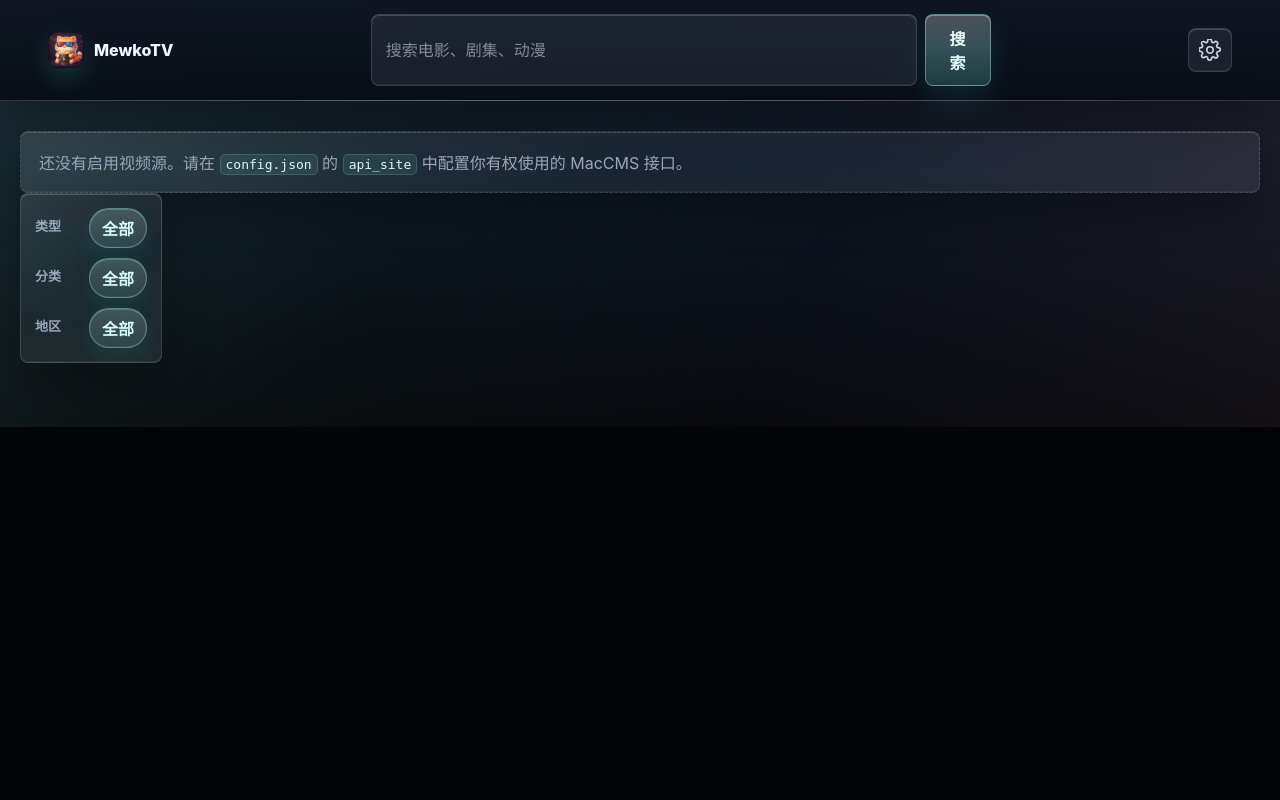
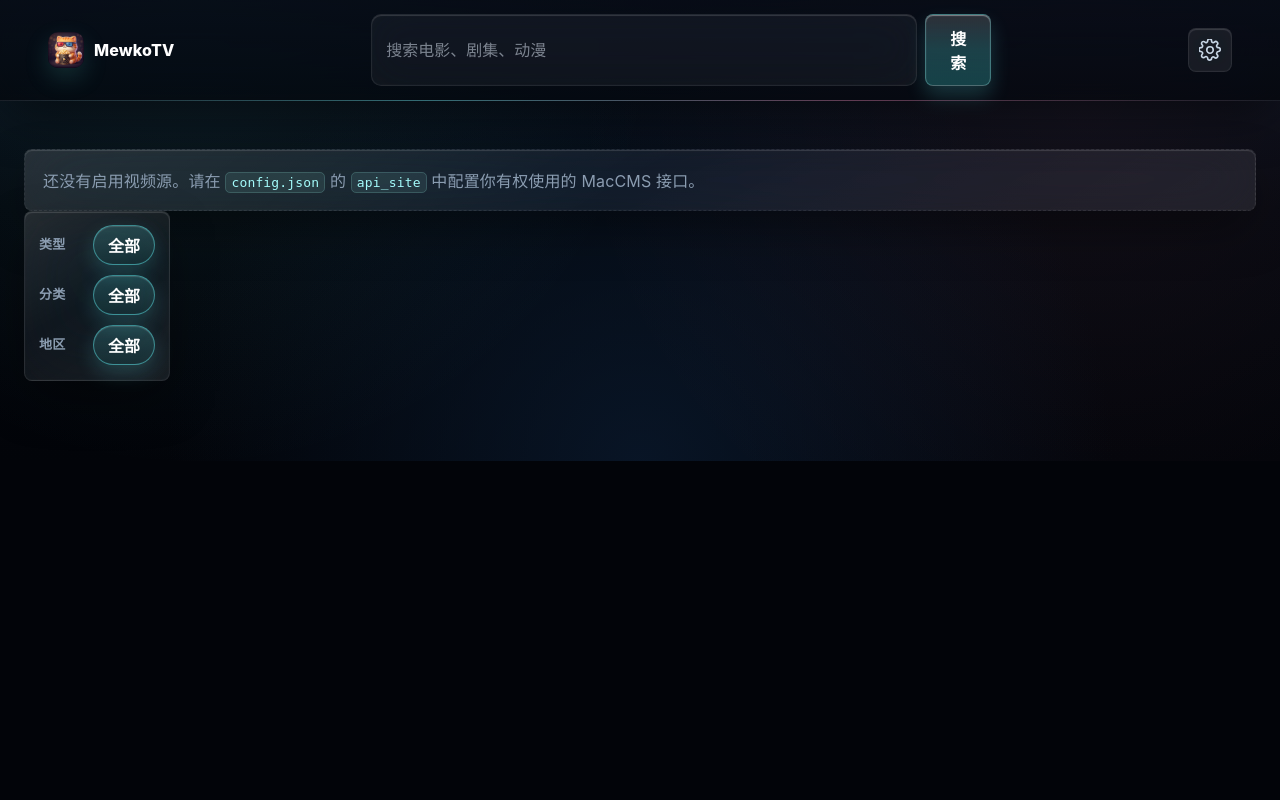
Before and after one commit to RikkaLzw/Leeup_TV, a Python web app: template templates/index.html in a window 1280 px wide. Run offline with Jinja, Linux system fonts and the light colour scheme; the template is opened without the code that fills it, so the values that code supplies are empty.

Commit message:
style: enhance UI aesthetics with premium glassmorphism and layout optimizations

```diff
--- a/static/css/app.css
+++ b/static/css/app.css
@@ -1,26 +1,28 @@
 :root {
   color-scheme: dark;
-  --bg: #080c14;
-  --bg-deep: #030407;
-  --surface: rgba(246, 250, 255, 0.105);
-  --surface-soft: rgba(246, 250, 255, 0.064);
-  --surface-strong: rgba(246, 250, 255, 0.17);
-  --surface-ink: rgba(5, 9, 15, 0.74);
-  --ink: #f2f7fb;
-  --muted: #98a9ba;
-  --muted-strong: #cbd7e3;
-  --line: rgba(235, 246, 255, 0.14);
-  --line-strong: rgba(235, 246, 255, 0.25);
-  --accent: #8adbd2;
-  --accent-strong: #d7fffa;
-  --accent-ink: #071719;
-  --rose: #d88eaf;
-  --gold: #dbc37d;
-  --warm: #e79b7b;
-  --shadow: 0 30px 80px rgba(0, 0, 0, 0.48), 0 10px 30px rgba(38, 146, 152, 0.08);
-  --shadow-soft: 0 18px 46px rgba(0, 0, 0, 0.32);
-  --glass-blur: blur(22px) saturate(128%);
-  --inner-glow: inset 0 1px 0 rgba(255, 255, 255, 0.18), inset 0 -1px 0 rgba(255, 255, 255, 0.055);
+  --bg: #070b14;
+  --bg-deep: #020409;
+  --surface: rgba(255, 255, 255, 0.06);
+  --surface-soft: rgba(255, 255, 255, 0.03);
+  --surface-strong: rgba(255, 255, 255, 0.12);
+  --surface-ink: rgba(5, 9, 15, 0.85);
+  --ink: #ffffff;
+  --muted: #8b9db1;
+  --muted-strong: #c8d6e5;
+  --line: rgba(255, 255, 255, 0.08);
+  --line-strong: rgba(255, 255, 255, 0.16);
+  --accent: #5ce1e6;
+  --accent-strong: #a4fbfb;
+  --accent-ink: #001214;
+  --rose: #ff7eb3;
+  --gold: #f2c94c;
+  --warm: #ff9a9e;
+  --shadow: 0 40px 100px -10px rgba(0, 0, 0, 0.7), 0 20px 40px -15px rgba(92, 225, 230, 0.15);
+  --shadow-soft: 0 20px 50px -10px rgba(0, 0, 0, 0.5);
+  --glass-blur: blur(30px) saturate(150%);
+  --inner-glow: inset 0 1px 1px rgba(255, 255, 255, 0.15), inset 0 -1px 1px rgba(255, 255, 255, 0.02);
+  --transition-bezier: cubic-bezier(0.25, 1, 0.2, 1);
+  --transition-elastic: cubic-bezier(0.34, 1.56, 0.64, 1);
 }
 
 * {
@@ -38,13 +40,14 @@ body {
   margin: 0;
   overflow-x: hidden;
   background:
-    linear-gradient(118deg, rgba(138, 219, 210, 0.13) 0%, rgba(138, 219, 210, 0.045) 34%, transparent 64%),
-    linear-gradient(248deg, rgba(216, 142, 175, 0.095) 0%, rgba(96, 95, 138, 0.07) 38%, transparent 72%),
-    linear-gradient(180deg, #111926 0%, #07101a 42%, #030407 100%);
+    radial-gradient(circle at 15% 0%, rgba(92, 225, 230, 0.08) 0%, transparent 40%),
+    radial-gradient(circle at 85% 20%, rgba(255, 126, 179, 0.06) 0%, transparent 45%),
+    radial-gradient(circle at 50% 100%, rgba(10, 25, 45, 0.8) 0%, transparent 60%),
+    linear-gradient(180deg, #09121f 0%, #04080e 45%, #020409 100%);
   background-color: var(--bg-deep);
   color: var(--ink);
-  font-family: Inter, ui-sans-serif, system-ui, -apple-system, BlinkMacSystemFont, "Segoe UI", sans-serif;
-  letter-spacing: 0;
+  font-family: "Inter", "Outfit", system-ui, -apple-system, sans-serif;
+  letter-spacing: 0.01em;
   text-rendering: optimizeLegibility;
   -webkit-font-smoothing: antialiased;
 }
@@ -87,11 +90,9 @@ input::placeholder {
   gap: 20px;
   align-items: center;
   padding: 14px clamp(16px, 4vw, 48px);
-  background:
-    linear-gradient(180deg, rgba(16, 24, 36, 0.78), rgba(7, 12, 21, 0.7)),
-    rgba(6, 10, 17, 0.66);
+  background: linear-gradient(180deg, rgba(7, 11, 20, 0.85), rgba(4, 7, 12, 0.75));
   border-bottom: 1px solid var(--line);
-  box-shadow: 0 16px 46px rgba(0, 0, 0, 0.32);
+  box-shadow: var(--shadow-soft);
   backdrop-filter: var(--glass-blur);
   -webkit-backdrop-filter: var(--glass-blur);
 }
@@ -102,7 +103,7 @@ input::placeholder {
   bottom: -1px;
   left: 0;
   height: 1px;
-  background: linear-gradient(90deg, transparent, rgba(138, 219, 210, 0.34), rgba(216, 142, 175, 0.22), transparent);
+  background: linear-gradient(90deg, transparent, rgba(92, 225, 230, 0.4), rgba(255, 126, 179, 0.3), transparent);
   content: "";
 }
 
@@ -295,17 +304,19 @@ input::placeholder {
   min-height: 44px;
   padding: 11px 14px;
   color: var(--ink);
-  background: rgba(245, 250, 255, 0.075);
+  background: rgba(255, 255, 255, 0.05);
   border: 1px solid var(--line);
-  border-radius: 8px;
+  border-radius: 10px;
   box-shadow: var(--inner-glow);
-  backdrop-filter: blur(18px) saturate(140%);
-  -webkit-backdrop-filter: blur(18px) saturate(140%);
+  backdrop-filter: blur(20px) saturate(150%);
+  -webkit-backdrop-filter: blur(20px) saturate(150%);
+  transition: all 0.3s var(--transition-bezier);
 }
 
 .top-search input:focus {
-  border-color: rgba(138, 219, 210, 0.48);
-  background: rgba(245, 250, 255, 0.105);
+  border-color: rgba(92, 225, 230, 0.5);
+  background: rgba(255, 255, 255, 0.08);
+  box-shadow: var(--inner-glow), 0 0 15px rgba(92, 225, 230, 0.15);
 }
 
 .top-search button,
@@ -321,12 +332,13 @@ input::placeholder {
 .top-search button,
 .primary-button,
 .speed-test-button {
-  border: 1px solid rgba(215, 255, 250, 0.35);
-  color: #eafffd;
+  border: 1px solid rgba(164, 251, 251, 0.3);
+  color: #ffffff;
   background:
-    linear-gradient(180deg, rgba(255, 255, 255, 0.26), rgba(138, 219, 210, 0.32) 48%, rgba(68, 164, 160, 0.3));
-  box-shadow: inset 0 1px 0 rgba(255, 255, 255, 0.34), 0 14px 30px rgba(34, 166, 158, 0.16);
+    linear-gradient(180deg, rgba(255, 255, 255, 0.15), rgba(92, 225, 230, 0.25) 50%, rgba(45, 153, 153, 0.4));
+  box-shadow: inset 0 1px 1px rgba(255, 255, 255, 0.4), 0 10px 20px rgba(92, 225, 230, 0.2);
   font-weight: 800;
+  transition: all 0.3s var(--transition-elastic);
 }
 
 .top-search button,
@@ -352,23 +373,25 @@ input::placeholder {
   min-height: 40px;
   padding: 10px 14px;
   color: var(--muted-strong);
-  background: linear-gradient(180deg, rgba(255, 255, 255, 0.095), rgba(255, 255, 255, 0.055));
+  background: linear-gradient(180deg, rgba(255, 255, 255, 0.08), rgba(255, 255, 255, 0.03));
   border: 1px solid var(--line);
   box-shadow: var(--inner-glow);
   font-weight: 760;
+  transition: all 0.3s var(--transition-bezier);
 }
 
 .secondary-button.active,
 .secondary-button:hover {
-  border-color: rgba(138, 219, 210, 0.42);
+  border-color: rgba(92, 225, 230, 0.4);
   color: var(--accent-strong);
-  background: rgba(138, 219, 210, 0.12);
+  background: rgba(92, 225, 230, 0.15);
+  transform: translateY(-1px);
 }
 
 .page {
-  width: min(1240px, calc(100% - 32px));
+  width: min(1320px, calc(100% - 48px));
   margin: 0 auto;
-  padding: 30px 0 64px;
+  padding: 48px 0 80px;
 }
 
 .workspace,
@@ -465,23 +488,24 @@ input::placeholder {
 
 .filter-tab {
   min-height: 34px;
-  padding: 7px 12px;
+  padding: 7px 14px;
   color: var(--muted-strong);
-  background: rgba(246, 250, 255, 0.07);
+  background: rgba(255, 255, 255, 0.04);
   border: 1px solid var(--line);
   border-radius: 999px;
   box-shadow: var(--inner-glow);
   cursor: pointer;
   font-weight: 760;
+  transition: all 0.3s var(--transition-bezier);
 }
 
 .filter-tab.active,
 .filter-tab:hover {
-  color: var(--accent-strong);
-  background:
-    linear-gradient(180deg, rgba(215, 255, 250, 0.2), rgba(138, 219, 210, 0.16));
-  border-color: rgba(138, 219, 210, 0.42);
-  box-shadow: var(--inner-glow), 0 8px 20px rgba(45, 164, 158, 0.14);
+  color: #ffffff;
+  background: linear-gradient(180deg, rgba(92, 225, 230, 0.2), rgba(45, 153, 153, 0.15));
+  border-color: rgba(92, 225, 230, 0.5);
+  box-shadow: var(--inner-glow), 0 8px 20px rgba(92, 225, 230, 0.2);
+  transform: translateY(-1px);
 }
 
 .pagination {
```
Also changed, not shown: other parts of static/css/app.css (+65 -26 lines).
